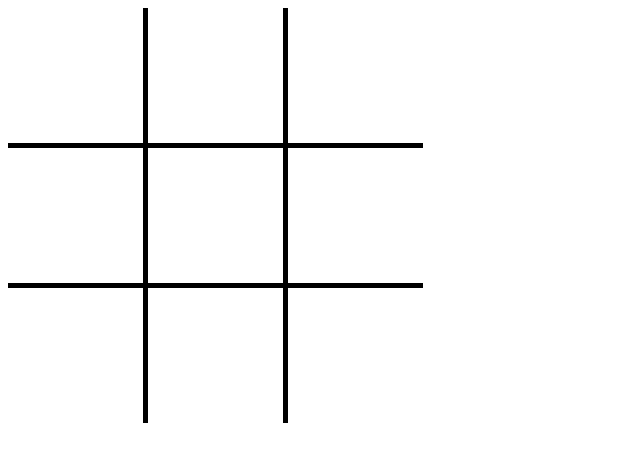
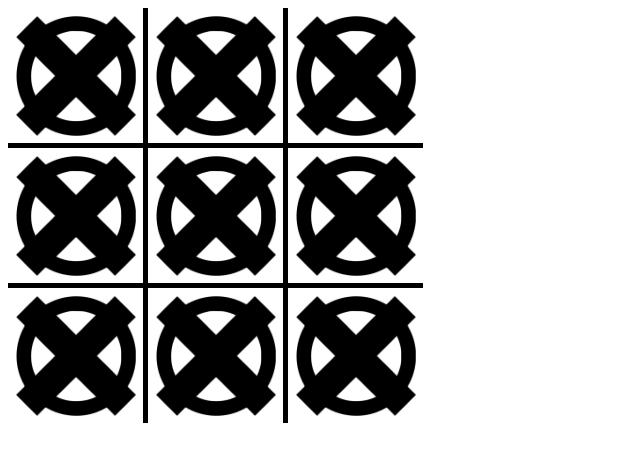
Before and after one commit to GeorgStrassberger/js_tic-tac-toe, a plain HTML site: page index.html in a window 1280 px wide. Shown: the whole page, without its empty margins (0-640 px from the left). Drawn offline with Linux system fonts and the light colour scheme.

Commit message:
add images & center

```diff
--- a/index.html
+++ b/index.html
@@ -1,5 +1,5 @@
 <!DOCTYPE html>
-<html lang="en">
+<html lang="de">
 
 <head>
     <meta charset="UTF-8">
@@ -13,19 +13,46 @@
 <body>
     <table>
         <tr>
-            <td></td>
-            <td></td>
-            <td></td>
+            <td>
+                <div class="imgframe"><img class="shape" src="./img/circle-outline-128-black.png" alt="black_circle"></div>
+                <div class="imgframe"><img class="shape" src="./img/x-mark-128-black.png" alt="black_cross"></div>
+            </td>
+            <td>
+                <div class="imgframe"><img class="shape" src="./img/circle-outline-128-black.png" alt="black_circle"></div>
+                <div class="imgframe"><img class="shape" src="./img/x-mark-128-black.png" alt="black_cross"></div>
+            </td>
+            <td>
+                <div class="imgframe"><img class="shape" src="./img/circle-outline-128-black.png" alt="black_circle"></div>
+                <div class="imgframe"><img class="shape" src="./img/x-mark-128-black.png" alt="black_cross"></div>
+            </td>
         </tr>
         <tr>
-            <td></td>
-            <td></td>
-            <td></td>
+            <td>
+                <div class="imgframe"><img class="shape" src="./img/circle-outline-128-black.png" alt="black_circle"></div>
+                <div class="imgframe"><img class="shape" src="./img/x-mark-128-black.png" alt="black_cross"></div>
+            </td>
+            <td>
+                <div class="imgframe"><img class="shape" src="./img/circle-outline-128-black.png" alt="black_circle"></div>
+                <div class="imgframe"><img class="shape" src="./img/x-mark-128-black.png" alt="black_cross"></div>
+            </td>
+            <td>
+                <div class="imgframe"><img class="shape" src="./img/circle-outline-128-black.png" alt="black_circle"></div>
+                <div class="imgframe"><img class="shape" src="./img/x-mark-128-black.png" alt="black_cross"></div>
+            </td>
         </tr>
         <tr>
-            <td></td>
-            <td></td>
-            <td></td>
+            <td>
+                <div class="imgframe"><img class="shape" src="./img/circle-outline-128-black.png" alt="black_circle"></div>
+                <div class="imgframe"><img class="shape" src="./img/x-mark-128-black.png" alt="black_cross"></div>
+            </td>
+            <td>
+                <div class="imgframe"><img class="shape" src="./img/circle-outline-128-black.png" alt="black_circle"></div>
+                <div class="imgframe"><img class="shape" src="./img/x-mark-128-black.png" alt="black_cross"></div>
+            </td>
+            <td>
+                <div class="imgframe"><img class="shape" src="./img/circle-outline-128-black.png" alt="black_circle"></div>
+                <div class="imgframe"><img class="shape" src="./img/x-mark-128-black.png" alt="black_cross"></div>
+            </td>
         </tr>
     </table>
 </body>
--- a/style.css
+++ b/style.css
@@ -2,11 +2,12 @@ table {
     border-collapse: collapse;
 }
 
-table tr {
+tr {
     width: 399px;
 }
 
-table td {
+td {
+    position: relative;
     height: 133px;
     width: 133px;
     border: 5px solid black;
@@ -27,3 +28,15 @@ table tr td:first-child {
 table tr td:last-child {
     border-right: 0;
 }
+
+.shape {
+    position: absolute;
+    width: 120px;
+    height: 120px;
+}
+
+.imgframe {
+    display: flex;
+    justify-content: center;
+    align-items: center;
+}
```
Also changed, not shown: img/circle-outline-128-black.png (added), img/circle-outline-128-red.png (added), img/x-mark-128-black.png (added), img/x-mark-128-red.png (added).
